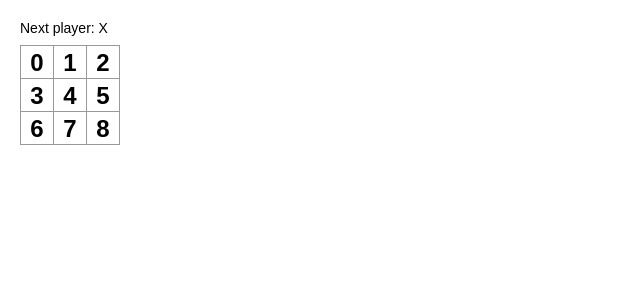
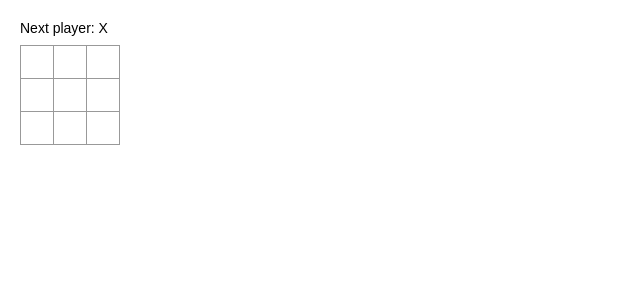
Before and after one commit to wan-zhen/react-app, a React (Create React App) app: page / in a window 1280 px wide. Shown: the top 300 px of the page, without its empty margins (0-640 px from the left). Built offline with nearby package versions, Linux system fonts and the light colour scheme.

Commit message:
set square state

```diff
--- a/src/index.js
+++ b/src/index.js
@@ -4,10 +4,18 @@ import './index.css';
 import * as serviceWorker from './serviceWorker';
 
 class Square extends React.Component {
+  constructor(props) {
+    super(props);
+    this.state = {
+      value: null,
+    }
+  }
+
   render() {
     return (
-      <button className="square" onClick={() => alert(this.props.name)}>
-        {this.props.name}
+      <button className="square"
+        onClick={() => this.setState({ value: 'X' })}>
+        {this.state.value}
       </button>
     );
   }
@@ -15,7 +23,7 @@ class Square extends React.Component {
 
 class Board extends React.Component {
   renderSquare(i) {
-    return <Square name={i} />;
+    return <Square value={i} />;
   }
 
   render() {
```
